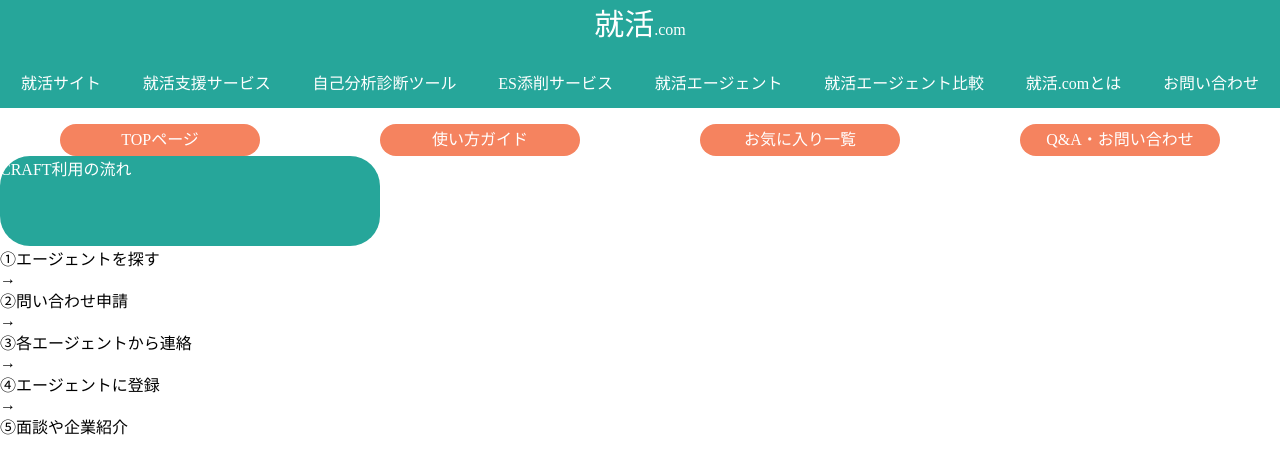
After one commit to posse-ap/-teamdev-2022-posse2-team2C-, a PHP site: page /user_page/user_howToUse.php in a window 1280 px wide. The commit adds this page. Shown: the top 474 px of the page. Run offline with PHP 8.4, Linux system fonts and the light colour scheme.

Commit message:
cssの場所をまとめた

```diff
--- /dev/null
+++ b/src/shukatu/style/_howToUse.scss
@@ -0,0 +1,25 @@
+.page_switch{
+  display: flex;
+  justify-content: space-around;
+  a{
+    text-decoration: none;
+  }
+  &_button{
+    background-color: #f5835f;
+    color: white;
+    width: 200px;
+    height: 32px;
+    border-radius: 16px;
+    font-size: 16px;
+    text-align: center;
+    line-height: 2;
+  }
+}
+
+#title_howToUse{
+  background-color: #26a69a;
+  color: white;
+  width: 380px;
+  height: 90px;
+  border-radius: 30px;
+}
--- a/src/shukatu/user_page/style.css
+++ b/src/shukatu/style/craft.css
@@ -6,31 +6,23 @@ header {
   background-color: #26a69a;
   width: 100vw;
 }
-
 header #header_logo {
   color: white;
   margin: 0 auto;
   text-align: center;
 }
-
 header #header_logo_shukatu {
   display: inline-block;
   font-size: 30px;
 }
-
 header nav ul {
-  display: -webkit-box;
-  display: -ms-flexbox;
   display: flex;
-  -ms-flex-pack: distribute;
-      justify-content: space-around;
+  justify-content: space-around;
   padding: 0;
 }
-
 header nav ul li {
   display: inline-block;
 }
-
 header nav ul li a {
   text-decoration: none;
   color: white;
@@ -41,10 +33,35 @@ footer {
   background-color: #26a69a;
   height: 100px;
 }
-
 footer #boozer_logo {
   margin: 0 auto;
   display: block;
   width: 288px;
 }
-/*# sourceMappingURL=style.css.map */
+
+.page_switch {
+  display: flex;
+  justify-content: space-around;
+}
+.page_switch a {
+  text-decoration: none;
+}
+.page_switch_button {
+  background-color: #f5835f;
+  color: white;
+  width: 200px;
+  height: 32px;
+  border-radius: 16px;
+  font-size: 16px;
+  text-align: center;
+  line-height: 2;
+}
+
+#title_howToUse {
+  background-color: #26a69a;
+  color: white;
+  width: 380px;
+  height: 90px;
+  border-radius: 30px;
+}
+/*# sourceMappingURL=craft.css.map */
--- /dev/null
+++ b/src/shukatu/style/craft.min.css
@@ -0,0 +1,2 @@
+body{margin:0}header{background-color:#26a69a;width:100vw}header #header_logo{color:#fff;margin:0 auto;text-align:center}header #header_logo_shukatu{display:inline-block;font-size:30px}header nav ul{display:flex;justify-content:space-around;padding:0}header nav ul li{display:inline-block}header nav ul li a{text-decoration:none;color:#fff;line-height:3}footer{background-color:#26a69a;height:100px}footer #boozer_logo{margin:0 auto;display:block;width:288px}.page_switch{display:flex;justify-content:space-around}.page_switch a{text-decoration:none}.page_switch_button{background-color:#f5835f;color:#fff;width:200px;height:32px;border-radius:16px;font-size:16px;text-align:center;line-height:2}#title_howToUse{background-color:#26a69a;color:#fff;width:380px;height:90px;border-radius:30px}
+/*# sourceMappingURL=craft.min.css.map */
--- a/src/shukatu/user_page/style.scss
+++ b/src/shukatu/style/craft.scss
@@ -41,3 +41,5 @@ footer{
     width: 288px;
   }
 }
+
+@import "howToUse";
--- /dev/null
+++ b/src/shukatu/user_page/user_howToUse.php
@@ -0,0 +1,44 @@
+<!DOCTYPE html>
+<html lang="ja">
+<head>
+  <meta charset="UTF-8">
+  <meta http-equiv="X-UA-Compatible" content="IE=edge">
+  <meta name="viewport" content="width=device-width, initial-scale=1.0">
+  <link rel="stylesheet" href="../style/craft.css">
+  <title>Document</title>
+</head>
+<body>
+  <?php include "../common/common_header.html" ?>
+  <section class="page_switch">
+    <a href="">
+      <div class="page_switch_button">TOPページ</div>
+    </a>
+    <a href="">
+      <div class="page_switch_button">使い方ガイド</div>
+    </a>
+    <a href="">
+      <div class="page_switch_button">お気に入り一覧</div>
+    </a>
+    <a href="">
+      <div class="page_switch_button">Q&A・お問い合わせ</div>
+    </a>
+  </section>
+
+  <div id="title_howToUse">CRAFT利用の流れ</div>
+  <div id="user_flow">
+    <div id="step_1">①エージェントを探す</div>
+    <div id="arrow_flow">→</div>
+
+    <div id="step_2">②問い合わせ申請</div>
+    <div id="arrow_flow">→</div>
+
+    <div id="step_3">③各エージェントから連絡</div>
+    <div id="arrow_flow">→</div>
+
+    <div id="step_4">④エージェントに登録</div>
+    <div id="arrow_flow">→</div>
+
+    <div id="step_5">⑤面談や企業紹介</div>
+  </div>
+</body>
+</html>
```
Also changed, not shown: 8 other files.
